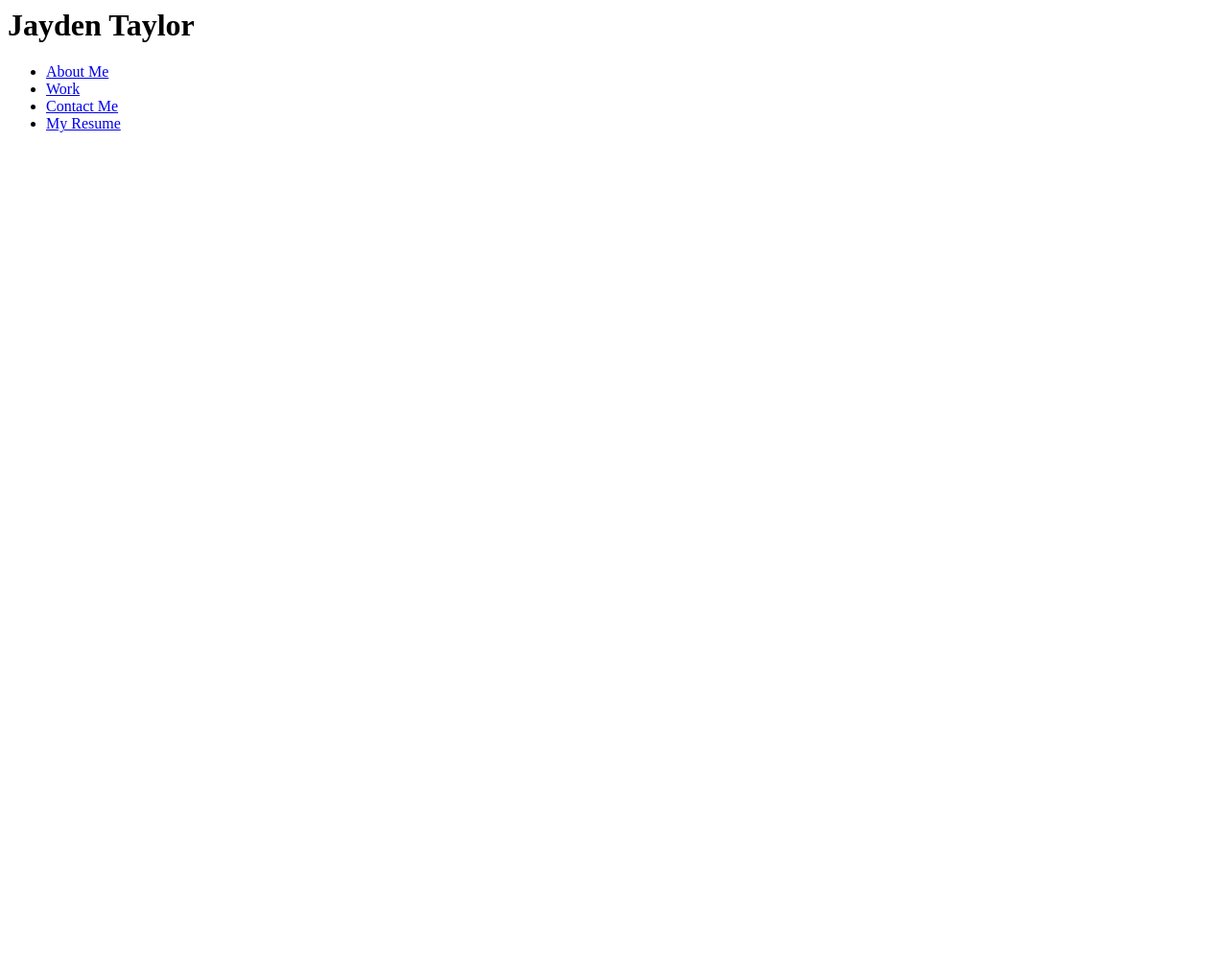
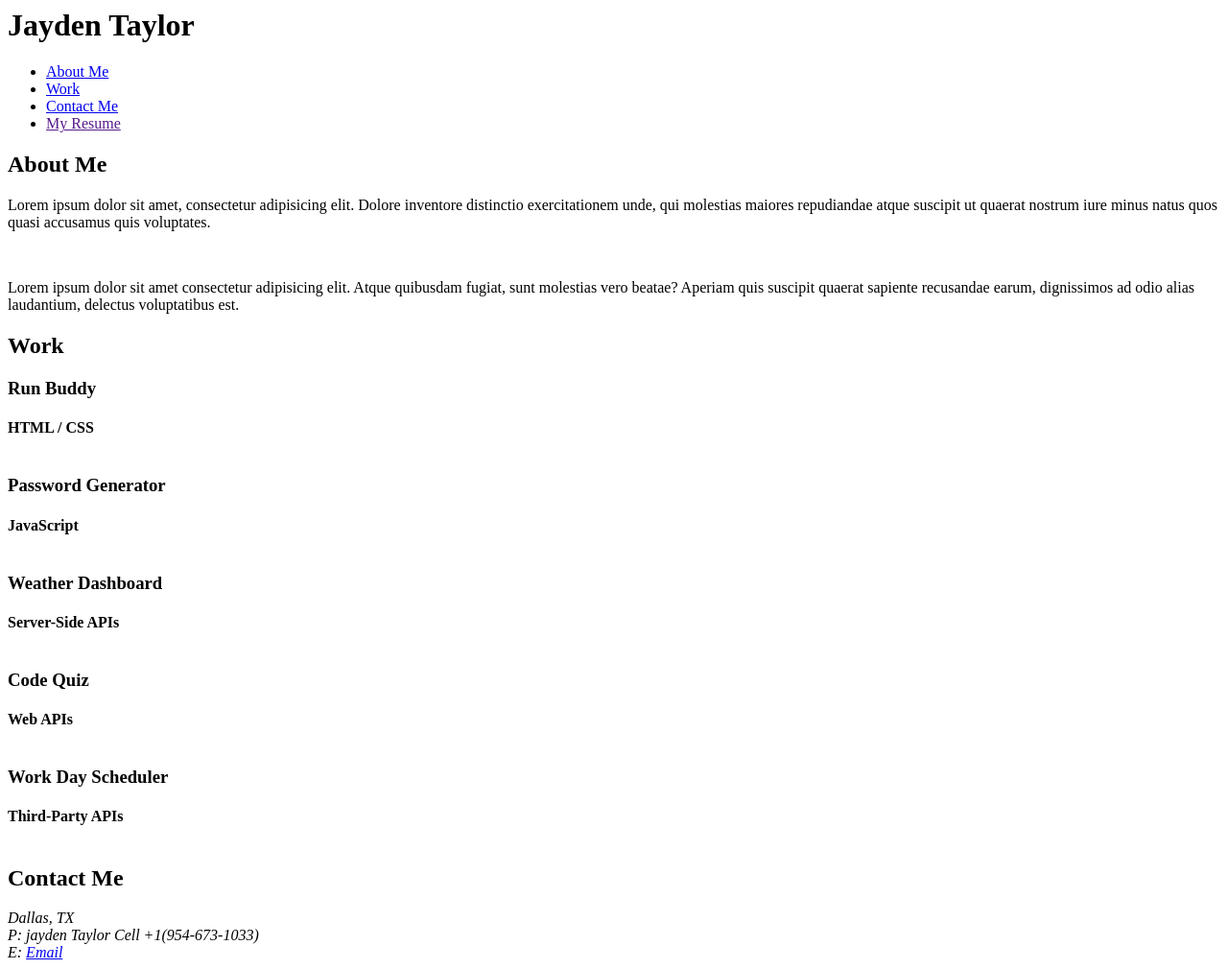
Before and after one commit to Jay1194/My-Professional-Portfolio, a plain HTML site: page index.html in a window 1280 px wide. Shown: the whole page at 96% size. Before the commit the page ends 800 px from the top, so only its background shows below. Drawn offline with Linux system fonts and the light colour scheme.

Commit message:
added content to Work and Contact section

```diff
--- a/index.html
+++ b/index.html
@@ -13,13 +13,13 @@
         <h1>Jayden Taylor</h1>
         <nav>
             <ul>
-                <li><a href="about-me">About Me</a></li>
+                <li><a href="#about-me">About Me</a></li>
 
-                <li><a href="work">Work</a></li>
+                <li><a href="#work">Work</a></li>
 
-                <li><a href="contact-me">Contact Me</a></li>
+                <li><a href="#contact-me">Contact Me</a></li>
 
-                <li><a href="resume">My Resume</a></li>
+                <li><a href="">My Resume</a></li> <!-- link a google doc-->
 
             </ul>
         </nav>
@@ -30,22 +30,63 @@
 
 <!-- Content -->
 
-    <!-- about me -->
+    <!-- about me section -->
     <section id="about-me" >
+        <h2 class="">About Me</h2>
+        <p>Lorem ipsum dolor sit amet, consectetur adipisicing elit. Dolore inventore distinctio exercitationem unde, qui molestias maiores repudiandae atque suscipit ut quaerat nostrum iure minus natus quos quasi accusamus quis voluptates. </p> <br/>
+        <P>Lorem ipsum dolor sit amet consectetur adipisicing elit. Atque quibusdam fugiat, sunt molestias vero beatae? Aperiam quis suscipit quaerat sapiente recusandae earum, dignissimos ad odio alias laudantium, delectus voluptatibus est. </P>
+   </section>
 
-    <!-- work -->
+   <!-- work section -->
     <section id="work" >
+        <h2 class="">Work</h2>
+    </section>
 
-    <!-- resume -->
-    <section id="resume" >
+    <!-- top Project-->
+        <Article>
+        <h3 class="">Run Buddy</h3>
+        <h4 class="">HTML / CSS</h4>
+        <img src="" alt="" />
+       </Article>
 
-    <!-- contact me-->
+       <!-- other projects-->
+       <Article>
+        <h3 class="">Password Generator</h3>
+        <h4 class="">JavaScript</h4>
+        <img src="" alt="" />
+       </Article>
+
+       <Article>
+        <h3 class="">Weather Dashboard</h3>
+        <h4 class="">Server-Side APIs</h4>
+        <img src="" alt="" />
+       </Article>
+
+       <Article>
+        <h3 class="">Code Quiz</h3>
+        <h4 class="">Web APIs</h4>
+        <img src="" alt="" />
+       </Article>
+
+       <Article>
+        <h3 class="">Work Day Scheduler</h3>
+        <h4 class="">Third-Party APIs</h4>
+        <img src="" alt="">
+       </Article>
+
+</section>
+
+<!-- Contact me section-->
     <section id="contact-me" >
+        <h2 class="">Contact Me</h2>
+        <address>
+            Dallas, TX <br/>
+            P: jayden Taylor Cell +1(954-673-1033)<br/>
+            E: <a href="mailto:t.jaydentaylor@gmail.com">Email</a>
+        </address>
 
 <!-- Footer -->
-    <footer>
-
-    </footer>
+    <footer> </footer>
 
  </body>
 </html>
```
